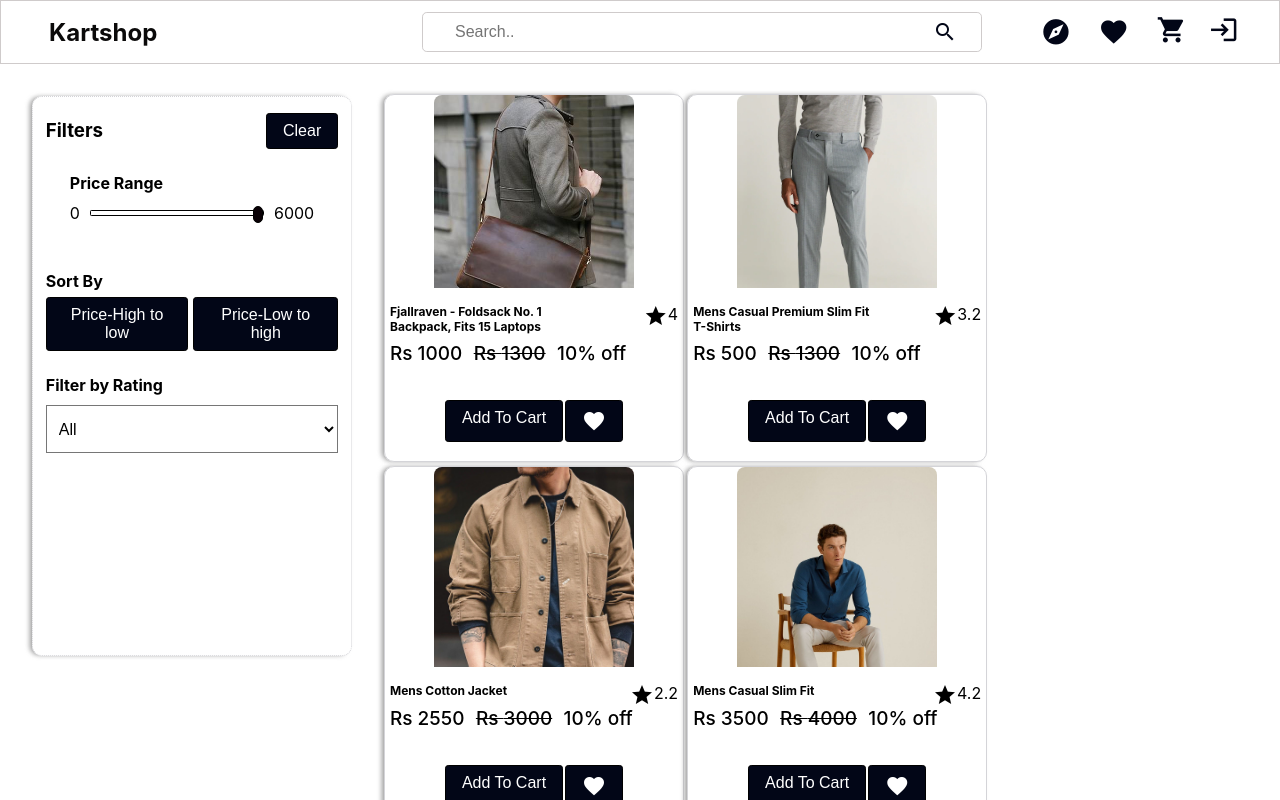
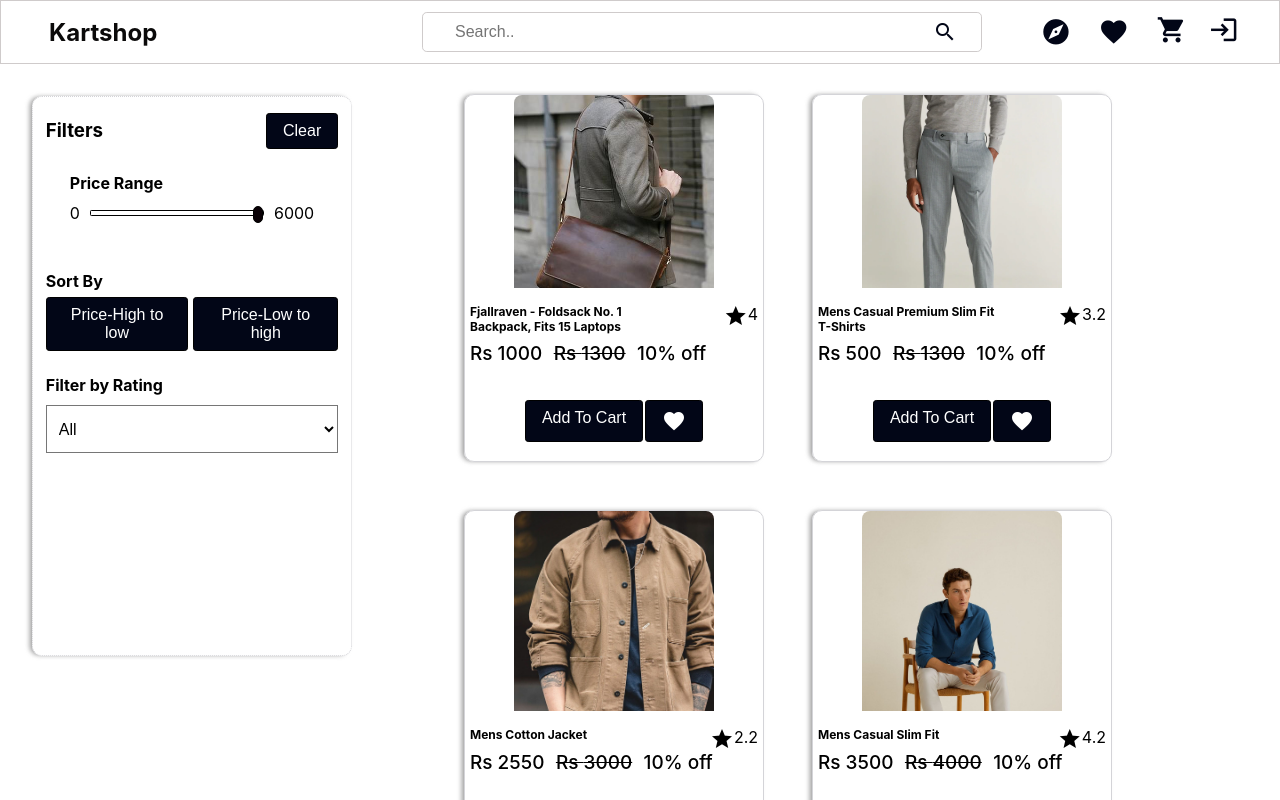
Before and after one commit to RaviPratihast/ecom-kartshop, a React (Create React App) app: page /shop in a window 1280 px wide. Shown: the top 800 px of the page. Built offline with nearby package versions, Linux system fonts and the light colour scheme.

Commit message:
style: added padding in cards container.

```diff
--- a/src/pages/shop-page/shop.css
+++ b/src/pages/shop-page/shop.css
@@ -170,11 +170,11 @@ select {
   justify-content: flex-start;
   align-items: center;
   flex-wrap: wrap;
-  gap: 0.2em;
+  gap: 3em;
+  padding-left: 5rem;
   margin-top: 0.9rem;
   margin-left: 24rem;
   margin-bottom: 2%;
-  border-radius: 0.3rem;
 }
 .add-cart-wishlist-container {
   display: flex;
```
